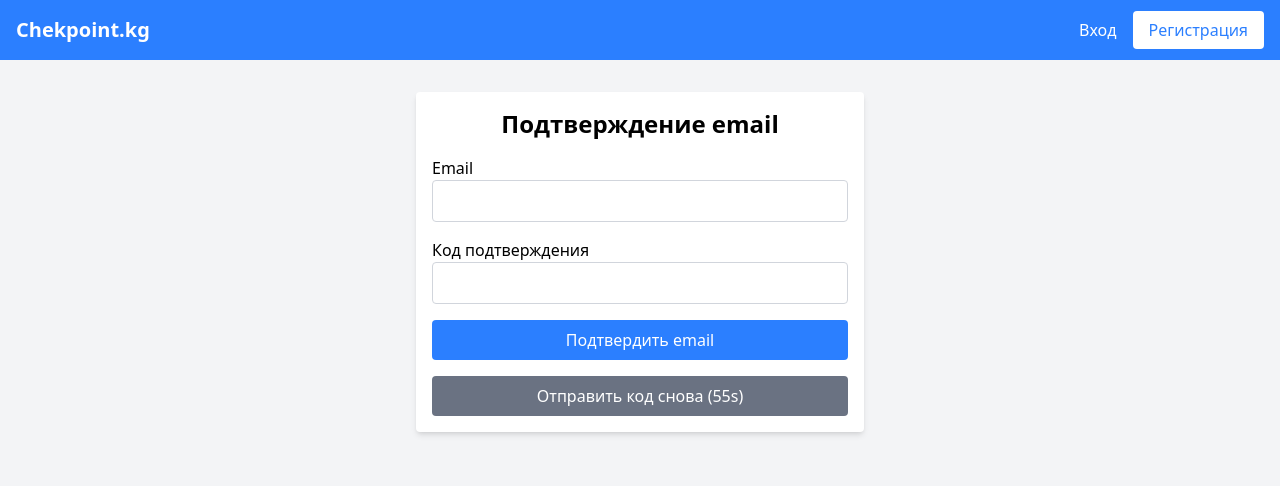
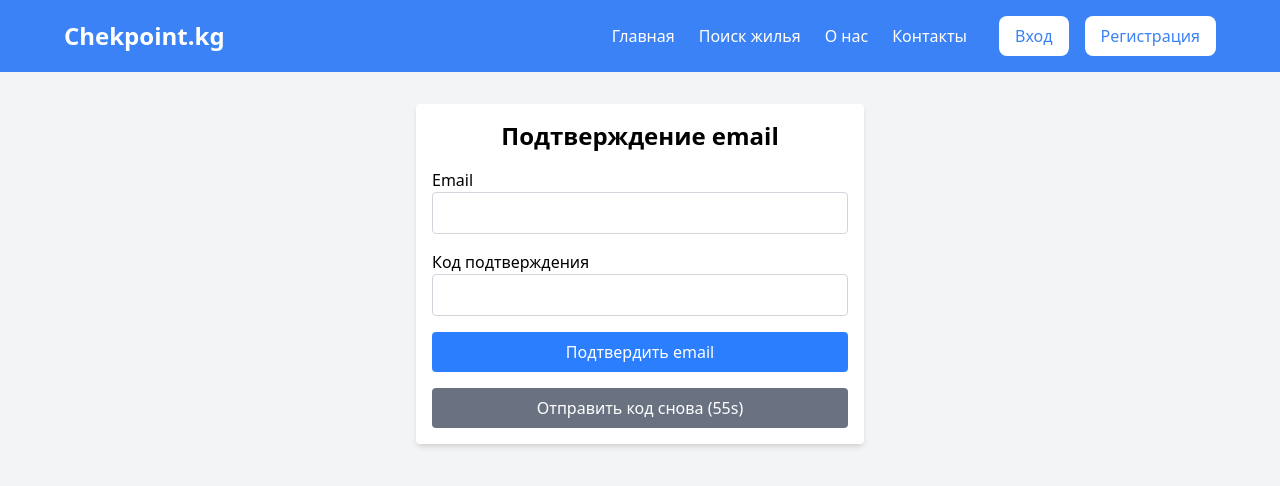
Before and after one commit to accela673/checkpointKg-diploma-front, a React (Vite) app: page /confirm-email in a window 1280 px wide. Shown: the top 486 px of the page. Built offline with nearby package versions, Linux system fonts and the light colour scheme.

Commit message:
added navbar adaptive

```diff
--- a/package.json
+++ b/package.json
@@ -15,6 +15,7 @@
     "react": "^19.0.0",
     "react-dom": "^19.0.0",
     "react-router-dom": "^7.2.0",
+    "sass": "^1.86.3",
     "tailwindcss": "^4.0.8"
   },
   "devDependencies": {
--- a/src/App.tsx
+++ b/src/App.tsx
@@ -3,18 +3,31 @@ import Home from "./pages/Home";
 import Register from "./pages/Register";
 import Login from "./pages/Login";
 import ConfirmEmail from "./pages/ConfirmEmail";
-import Navbar from "./components/Navbar"; // Навбар
+import AdminPage from "./pages/AdminPage";
+import ProfilePage from "./pages/ProfilePage";
+import NavbarPC from "./components/navbar_pc/NavbarPC";
+import NavbarMobile from "./components/navbar_mobile/NavbarMobile";
+import { useEffect, useState } from "react";
 
 function App() {
+  const [isMobile, setIsMobile] = useState(window.innerWidth < 768);
+
+  useEffect(() => {
+    const handleResize = () => setIsMobile(window.innerWidth < 768);
+    window.addEventListener("resize", handleResize);
+    return () => window.removeEventListener("resize", handleResize);
+  }, []);
+
   return (
     <Router>
-      <Navbar />
+      {isMobile ? <NavbarMobile /> : <NavbarPC />}
       <Routes>
         <Route path="/" element={<Home />} />
         <Route path="/login" element={<Login />} />
         <Route path="/register" element={<Register />} />
         <Route path="/confirm-email" element={<ConfirmEmail />} />
-
+        <Route path="/admin" element={<AdminPage />} />
+        <Route path="/profile" element={<ProfilePage />} />
       </Routes>
     </Router>
   );
--- a/src/components/Navbar.tsx
+++ /dev/null
@@ -1,23 +0,0 @@
-import { Link } from "react-router-dom";
-
-const Navbar = () => {
-  return (
-    <nav className="bg-blue-500 p-4">
-      <div className="container mx-auto flex justify-between items-center">
-        <Link to="/" className="text-white text-xl font-bold">
-          Chekpoint.kg
-        </Link>
-        <div>
-          <Link to="/login" className="text-white mr-4 hover:underline">
-            Вход
-          </Link>
-          <Link to="/register" className="bg-white text-blue-500 px-4 py-2 rounded hover:bg-gray-200">
-            Регистрация
-          </Link>
-        </div>
-      </div>
-    </nav>
-  );
-};
-
-export default Navbar;
--- /dev/null
+++ b/src/components/navbar_mobile/NavbarMobile.scss
@@ -0,0 +1,109 @@
+.navbar-mobile {
+  position: relative;
+
+  .mobile-header {
+    display: flex;
+    justify-content: space-between;
+    align-items: center;
+    background-color: white;
+    padding: 1rem 1.5rem;
+    box-shadow: 0 1px 5px rgba(0, 0, 0, 0.05);
+
+    .logo {
+      font-size: 1.5rem;
+      font-weight: bold;
+      color: #3b82f6;
+      text-decoration: none;
+    }
+
+    .hamburger {
+      background: none;
+      border: none;
+      cursor: pointer;
+      padding: 0;
+
+      svg {
+        width: 28px;
+        height: 28px;
+        color: #3b82f6;
+      }
+    }
+  }
+
+  .overlay {
+    position: fixed;
+    top: 0;
+    left: 0;
+    width: 100%;
+    height: 100vh;
+    background-color: rgba(0, 0, 0, 0.3);
+    z-index: 9;
+  }
+
+  .side-menu {
+    position: fixed;
+    top: 0;
+    right: 0; /* Меню открывается справа */
+    height: 100vh;
+    width: 80%;
+    max-width: 280px;
+    background-color: #3b82f6;
+    color: white;
+    z-index: 10;
+    padding: 2rem 1.5rem;
+    display: flex;
+    flex-direction: column;
+    gap: 1.5rem;
+    transform: translateX(100%); /* Изначально скрыто */
+    transition: transform 0.3s ease-in-out;
+
+    &.open {
+      transform: translateX(0); /* Меню открывается */
+    }
+
+    &.closed {
+      transform: translateX(100%); /* Меню закрывается */
+    }
+
+    a,
+    button {
+      color: white;
+      text-decoration: none;
+      font-size: 1.1rem;
+      padding: 0.75rem 0;
+      border: none;
+      background: none;
+      text-align: left;
+      font-weight: 500;
+
+      &:hover {
+        text-decoration: underline;
+      }
+    }
+
+    .auth-links {
+      margin-top: 2rem;
+      display: flex;
+      flex-direction: column;
+      gap: 1rem;
+
+      a,
+      button {
+        background-color: white;
+        color: #3b82f6;
+        padding: 0.5rem 1rem;
+        border-radius: 0.5rem;
+        font-weight: 500;
+
+        &:hover {
+          background-color: #e5e7eb;
+        }
+      }
+    }
+  }
+
+  // Скрываем весь navbar на больших экранах
+  @media (min-width: 769px) {
+    display: none;
+  }
+}
--- /dev/null
+++ b/src/components/navbar_mobile/NavbarMobile.tsx
@@ -0,0 +1,84 @@
+import { useState, useEffect } from "react";
+import { Link } from "react-router-dom";
+import './NavbarMobile.scss';
+
+const NavbarMobile = () => {
+  const [isMenuOpen, setIsMenuOpen] = useState(false);
+  const [role, setRole] = useState<string | null>(null);
+  const [accessToken, setAccessToken] = useState<string | null>(null);
+
+  useEffect(() => {
+    // Получаем роль и токен из localStorage
+    const token = localStorage.getItem("access_token");
+    const userRole = localStorage.getItem("role");
+    setAccessToken(token);
+    setRole(userRole);
+  }, []);
+
+  const toggleMenu = () => {
+    setIsMenuOpen((prevState) => !prevState);
+  };
+
+  const closeMenu = () => {
+    setIsMenuOpen(false); // Закрываем меню при клике на ссылку
+  };
+
+  return (
+    <div className="navbar-mobile">
+      <div className="mobile-header">
+        <Link to="/" className="logo">
+          Chekpoint.kg
+        </Link>
+        <button className="hamburger" onClick={toggleMenu}>
+          <svg
+            xmlns="http://www.w3.org/2000/svg"
+            viewBox="0 0 24 24"
+            fill="none"
+            stroke="currentColor"
+            strokeWidth="2"
+            strokeLinecap="round"
+            strokeLinejoin="round"
+          >
+            <path d="M3 12h18M3 6h18M3 18h18"></path>
+          </svg>
+        </button>
+      </div>
+
+      {/* Оверлей, который закрывает меню при клике */}
+      {isMenuOpen && <div className="overlay" onClick={closeMenu}></div>}
+
+      {/* Сайд-меню с анимацией закрытия */}
+      <div className={`side-menu ${isMenuOpen ? "open" : "closed"}`}>
+        <Link to="/" onClick={closeMenu}>Главная</Link>
+        <Link to="/search" onClick={closeMenu}>Поиск жилья</Link>
+        <Link to="/about" onClick={closeMenu}>О нас</Link>
+        <Link to="/contact" onClick={closeMenu}>Контакты</Link>
+
+        {/* Добавляем проверки на роль */}
+        {role === "ADMIN" && <Link to="/admin" onClick={closeMenu}>Админ</Link>}
+        {(role === "CLIENT" || role === "LANDLORD") && <Link to="/profile" onClick={closeMenu}>Профиль</Link>}
+
+        <div className="auth-links">
+          {!accessToken ? (
+            <>
+              <Link to="/login" onClick={closeMenu}>Вход</Link>
+              <Link to="/register" className="button" onClick={closeMenu}>Регистрация</Link>
+            </>
+          ) : (
+            <button
+              onClick={() => {
+                localStorage.clear();
+                window.location.reload();
+              }}
+              className="button"
+            >
+              Выход
+            </button>
+          )}
+        </div>
+      </div>
+    </div>
+  );
+};
+
+export default NavbarMobile;
--- /dev/null
+++ b/src/components/navbar_pc/NavbarPC.scss
@@ -0,0 +1,71 @@
+.navbar-pc {
+  background-color: #3b82f6;
+  color: white;
+  padding: 1rem 0;
+
+  .container {
+    max-width: 1200px;
+    margin: 0 auto;
+    padding: 0 1.5rem;
+    display: flex;
+    justify-content: space-between;
+    align-items: center;
+  }
+
+  .logo {
+    font-size: 1.5rem;
+    font-weight: bold;
+    text-decoration: none;
+    color: white;
+  }
+
+  .nav-wrapper {
+    display: flex;
+    align-items: center;
+    gap: 2rem;
+
+    .nav-links {
+      display: flex;
+      gap: 1.5rem;
+
+      a {
+        text-decoration: none;
+        color: white;
+
+        &:hover {
+          text-decoration: underline;
+        }
+      }
+    }
+
+    .auth-links {
+      display: flex;
+      gap: 1rem;
+
+      a,
+      .button {
+        text-decoration: none;
+        background-color: white;
+        color: #3b82f6;
+        padding: 0.5rem 1rem;
+        border-radius: 0.5rem;
+        font-weight: 500;
+        transition: background-color 0.2s;
+
+        &:hover {
+          background-color: #e5e7eb;
+        }
+      }
+
+      button {
+        border: none;
+        cursor: pointer;
+      }
+    }
+  }
+
+  // Прячем на маленьких экранах
+  @media (max-width: 768px) {
+    display: none;
+  }
+}
--- /dev/null
+++ b/src/components/navbar_pc/NavbarPC.tsx
@@ -0,0 +1,47 @@
+import { Link, useNavigate } from "react-router-dom";
+import "./NavbarPC.scss";
+
+const NavbarPC = () => {
+  const access_token = localStorage.getItem("access_token");
+  const role = localStorage.getItem("role");
+  const navigate = useNavigate();
+
+  const handleLogout = () => {
+    localStorage.clear();
+    navigate("/");
+  };
+
+  return (
+    <nav className="navbar-pc">
+      <div className="container">
+        <Link to="/" className="logo">Chekpoint.kg</Link>
+
+        <div className="nav-wrapper">
+          <div className="nav-links">
+            <Link to="/">Главная</Link>
+            <Link to="/search">Поиск жилья</Link>
+            <Link to="/about">О нас</Link>
+            <Link to="/contact">Контакты</Link>
+            {role === "ADMIN" && <Link to="/admin">Админ</Link>}
+            {(role === "CLIENT" || role === "LANDLORD") && (
+              <Link to="/profile">Профиль</Link>
+            )}
+          </div>
+
+          <div className="auth-links">
+            {!access_token ? (
+              <>
+                <Link to="/login">Вход</Link>
+                <Link to="/register" className="button">Регистрация</Link>
+              </>
+            ) : (
+              <button onClick={handleLogout} className="button">Выход</button>
+            )}
+          </div>
+        </div>
+      </div>
+    </nav>
+  );
+};
+
+export default NavbarPC;
--- /dev/null
+++ b/src/pages/AdminPage.tsx
@@ -0,0 +1,7 @@
+import React from 'react';
+
+const AdminPage = () => {
+  return <div>Админская страница</div>;
+};
+
+export default AdminPage;
--- a/src/pages/ConfirmEmail.tsx
+++ b/src/pages/ConfirmEmail.tsx
@@ -30,6 +30,7 @@ const ConfirmEmail: React.FC = () => {
         navigate('/login');  // Перенаправление на страницу входа
       }
     } catch (error) {
+      console.log(error)
       setError('Ошибка при подтверждении email');
     } finally {
       setLoading(false);
@@ -52,6 +53,7 @@ const ConfirmEmail: React.FC = () => {
         window.location.reload();  // Сброс таймера на 60 секунд после успешной отправки
       }
     } catch (error) {
+      console.log(error)
       setError('Ошибка при повторной отправке кода');
     } finally {
       setResendLoading(false);
--- a/src/pages/Login.tsx
+++ b/src/pages/Login.tsx
@@ -18,11 +18,13 @@ const Login: React.FC = () => {
     try {
       const response = await axios.post('http://localhost:5000/api/auth/login', { email, password });
       if (response.status >= 200 && response.status < 300) {
-        // Успешный вход
+        localStorage.setItem('access_token', response.data.access_token);  // Сохраните токен
+        localStorage.setItem('role', response.data.role);
         alert('Вы успешно вошли в систему!');
         navigate('/');
       }
     } catch (error) {
+      console.log(error)
       setError('Ошибка при входе');
     } finally {
       setLoading(false);
--- /dev/null
+++ b/src/pages/ProfilePage.tsx
@@ -0,0 +1,8 @@
+// ProfilePage.tsx
+import React from 'react';
+
+const ProfilePage = () => {
+  return <div>Страница профиля</div>;
+};
+
+export default ProfilePage;
--- a/src/pages/Register.tsx
+++ b/src/pages/Register.tsx
@@ -40,6 +40,7 @@ const Register: React.FC = () => {
         navigate('/confirm-email');
       }
     } catch (error) {
+      console.log(error)
       setError('Ошибка при регистрации');
     } finally {
       setLoading(false);
```
Also changed, not shown: 1 other file (tests, documents, lock files or other folders).
